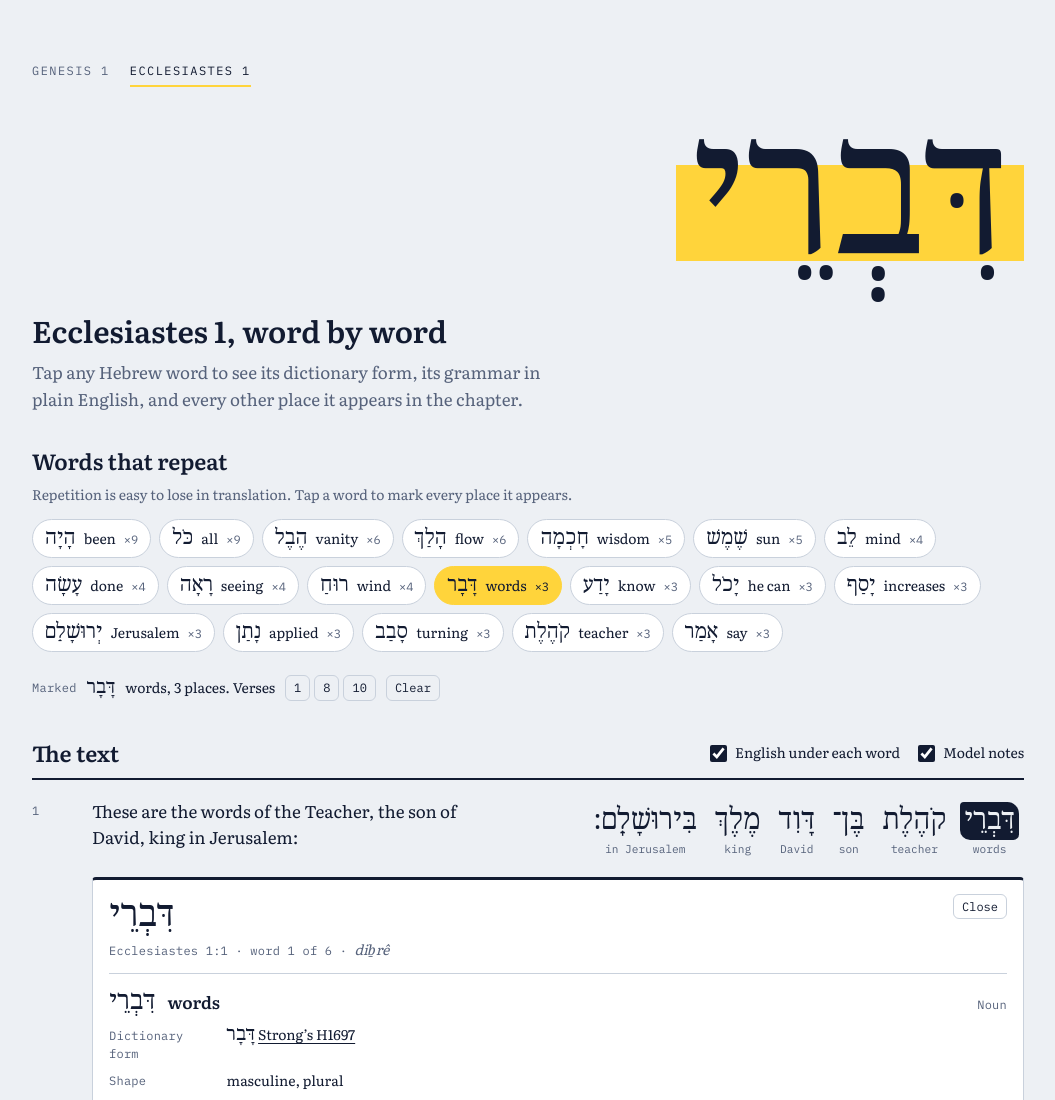
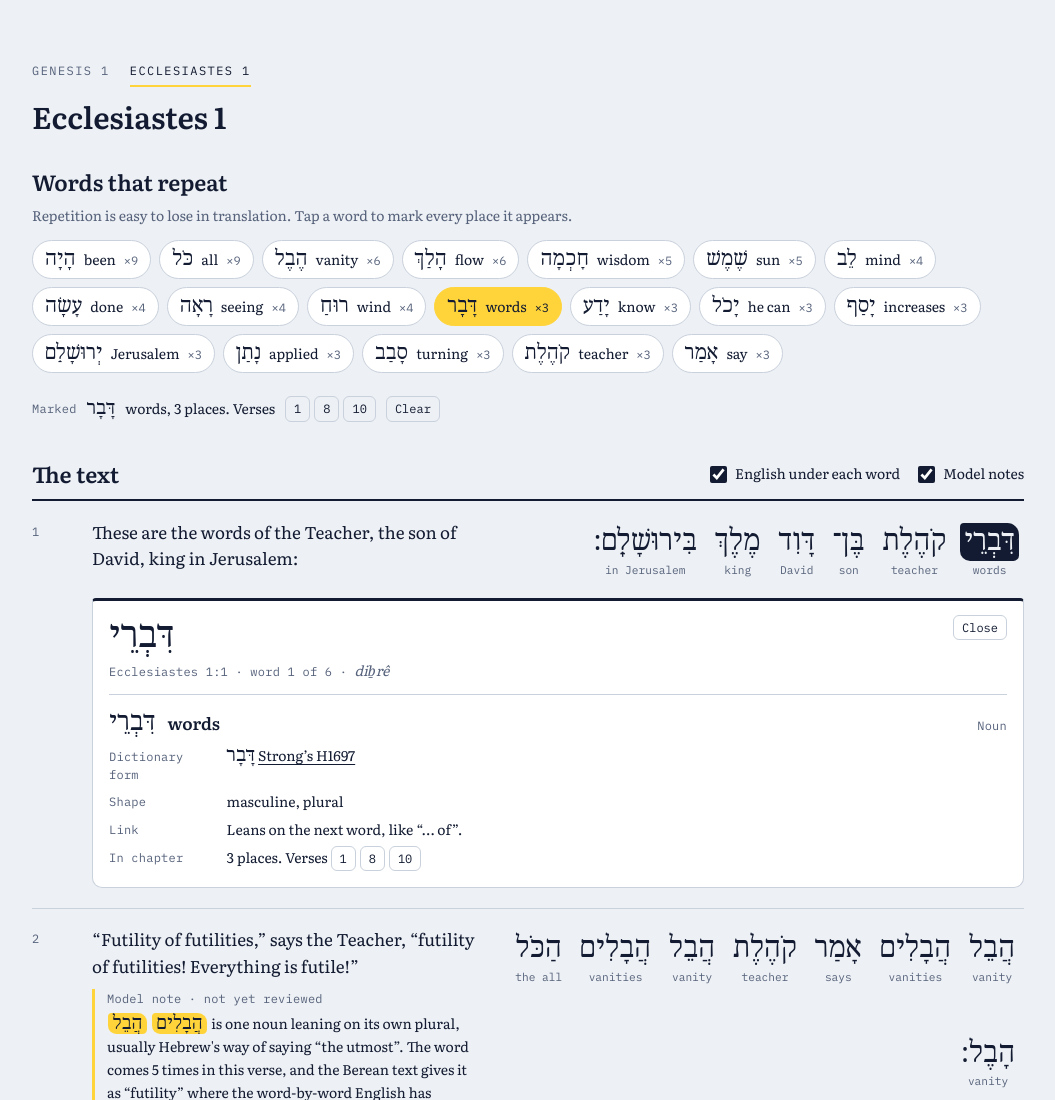
Before and after one commit to marceloperrone/Claritas-Open-Bible, a plain HTML site: page index.html in a window 1280 px wide. Shown: the top 1100 px of the page, without its empty margins (112-1167 px from the left). Drawn offline with Linux system fonts and the light colour scheme; a web font is replaced by a local one.

Commit message:
Simplify the page header
Remove the large opening word, the ", word by word" suffix in the title
and the intro sentence. The header is now the chapter links and the
chapter name.

Co-Authored-By: Claude Fable 5.2 <noreply@anthropic.com>
Claude-Session: https://claude.ai/code/session_012kwPrUu98S6kR1BBEQo52p

```diff
--- a/index.html
+++ b/index.html
@@ -93,20 +93,6 @@ button:focus-visible, a:focus-visible, input:focus-visible {
   flex-direction: column;
   gap: 0.75rem;
 }
-.eyebrow { margin: 0; text-transform: uppercase; letter-spacing: 0.12em; }
-.hero-he {
-  direction: rtl;
-  text-align: right;
-  font-size: clamp(4.25rem, 21vw, 11rem);
-  font-weight: 500;
-  line-height: 1.15;
-  margin: 0;
-}
-.hero-he span {
-  padding: 0 0.08em;
-  border-radius: 0.06em 0.18em 0.08em 0.16em;
-  background: linear-gradient(var(--mark), var(--mark)) no-repeat right 62% / 100% 46%;
-}
 h1 {
   margin: 0;
   font-size: var(--step-3);
@@ -114,7 +100,6 @@ h1 {
   line-height: 1.15;
   text-wrap: balance;
 }
-.lede { margin: 0; max-width: 34rem; color: var(--muted); }
 
 /* ---------- Words that repeat ---------- */
 .repeats { display: flex; flex-direction: column; gap: 0.6rem; }
@@ -297,7 +282,6 @@ h2 {
 .chapters a { padding: 6px 0 4px; border-bottom: 2px solid transparent; color: var(--muted); text-decoration: none; }
 .chapters a:hover { color: var(--ink); }
 .chapters a[aria-current="page"] { color: var(--ink); border-bottom-color: var(--mark); }
-.hero-he span:empty { background: none; }
 .card-head { display: flex; align-items: flex-start; justify-content: space-between; gap: 12px; }
 .card-word { font-size: 2.25rem; line-height: 1.2; direction: rtl; }
 .card-meta { margin: 2px 0 0; }
@@ -329,9 +313,7 @@ footer a { color: inherit; text-underline-offset: 3px; }
 
   <header class="hero">
     <nav class="chapters data" id="chapters" aria-label="Chapters"></nav>
-    <p class="hero-he" lang="he" aria-hidden="true"><span id="hero-word"></span></p>
-    <h1 id="title">Hebrew, word by word</h1>
-    <p class="lede">Tap any Hebrew word to see its dictionary form, its grammar in plain English, and every other place it appears in the chapter.</p>
+    <h1 id="title">Hebrew Bible Reader</h1>
   </header>
 
   <section class="repeats" aria-labelledby="repeats-title">
@@ -828,7 +810,7 @@ footer a { color: inherit; text-underline-offset: 3px; }
     state.sel = null;
     state.mark = null;
     document.getElementById("notes-source").hidden = true;
-    document.getElementById("title").textContent = entry.book + " " + entry.chapter + ", word by word";
+    document.getElementById("title").textContent = entry.book + " " + entry.chapter;
     renderChapterNav();
     return Promise.all([load("chapters/" + entry.id + ".json"), load("chapters/" + entry.id + ".notes.json", true)])
       .then(function (files) {
@@ -836,7 +818,6 @@ footer a { color: inherit; text-underline-offset: 3px; }
         verses = files[0];
         index();
         useNotes(files[1]);
-        document.getElementById("hero-word").textContent = wordHebrew(verses[0].words[0]).replace(/[־׃]$/, "");
         renderText();
         renderChips();
         if (saved && saved.chapter === entry.id && "mark" in saved) {
```
